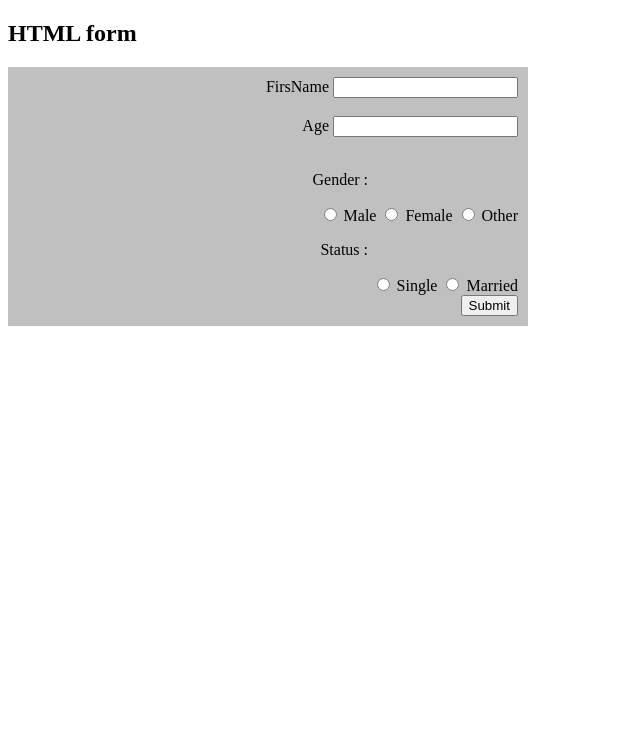
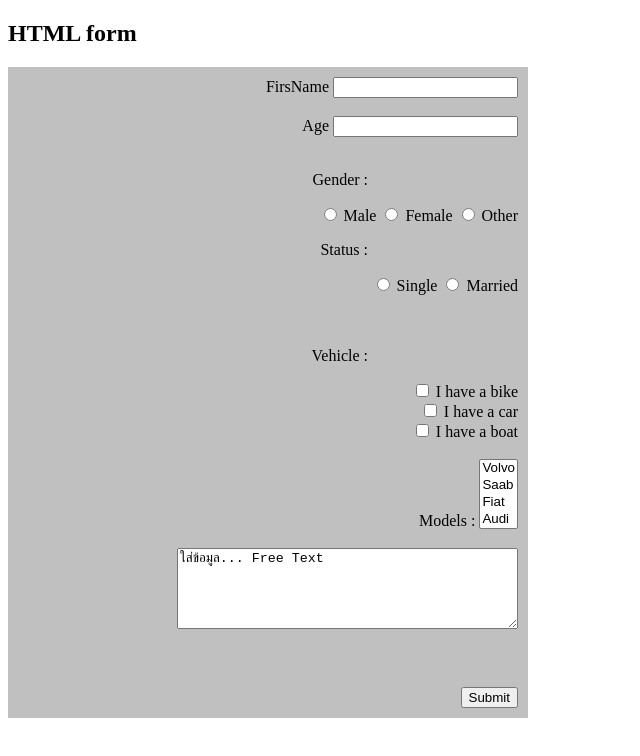
Before and after one commit to joecole1011/HTML-CSS, a plain HTML site: page test-html/test07.html in a window 1280 px wide. Shown: the whole page, without its empty margins (0-640 px from the left). Drawn offline with Linux system fonts and the light colour scheme.

Commit message:
Update test07 Final 15-02-2564
Update test07 Final 15-02-2564

```diff
--- a/test-html/test07.html
+++ b/test-html/test07.html
@@ -32,6 +32,25 @@
             <label for="single">Single</label>
             <input type="radio" name="status" value="married">
             <label for="married">Married</label>  <br>
+            <br><br>
+            <p style="margin-right: 150px;">Vehicle :</p>
+            <input type="checkbox"  name="vehicle1" value="Bike">
+            <label for="vehicle1"> I have a bike</label><br>
+            <input type="checkbox"  name="vehicle2" value="Car">
+            <label for="vehicle2"> I have a car</label><br>
+            <input type="checkbox"  name="vehicle3" value="Boat">
+            <label for="vehicle3"> I have a boat</label>   <br>   <br>
+            <span> Models :</span>
+            <select id="cars" name="cars" size="4" multiple>
+                <option value="volvo">Volvo</option>
+                <option value="saab">Saab</option>
+                <option value="fiat">Fiat</option>
+                <option value="audi">Audi</option>
+            </select>
+            <br><br>
+            <textarea name="message" rows="5" cols="40">ใส่ข้อมูล... Free Text</textarea>
+            <br><br>
+            <br><br>
             <input type="submit" value="Submit">
         </form>
 </body>
```
